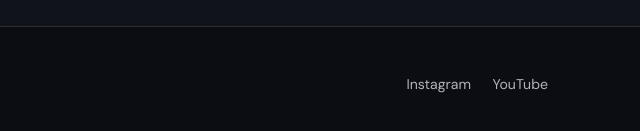
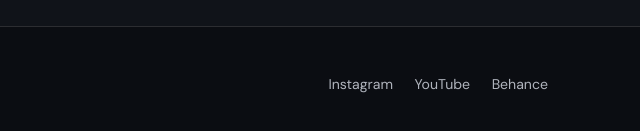
Before and after one commit to nicopaulis/nico-paulis-filmmaker-github, a plain HTML site: page index.html in a window 1280 px wide. Shown: the part 2809-2940 px from the top of the page, 640-1280 px from the left. Drawn offline with nearby package versions, Linux system fonts and the light colour scheme.

Commit message:
feat: add Behance portfolio link

```diff
--- a/index.html
+++ b/index.html
@@ -141,6 +141,7 @@
         <ul>
           <li><a href="https://www.instagram.com/nicopaulis_foto/">Instagram</a></li>
           <li><a href="https://youtube.com/playlist?list=PLW6AQ1zS8AbAlnMcdTaYXq33sdAaVUyKq&amp;si=CeMsEepZcjdZLpNg">YouTube</a></li>
+          <li><a href="https://www.behance.net/gallery/230146451/Filmmaking-Editing-Reel-Grupo-Punto-%28Feb-Jun-2025%29">Behance</a></li>
         </ul>
       </nav>
     </div>
```
Also changed, not shown: pages/contacto.html (+1 -0 lines), pages/proyectos.html (+1 -0 lines), pages/servicios.html (+1 -0 lines), pages/sobre-mi.html (+1 -0 lines).
